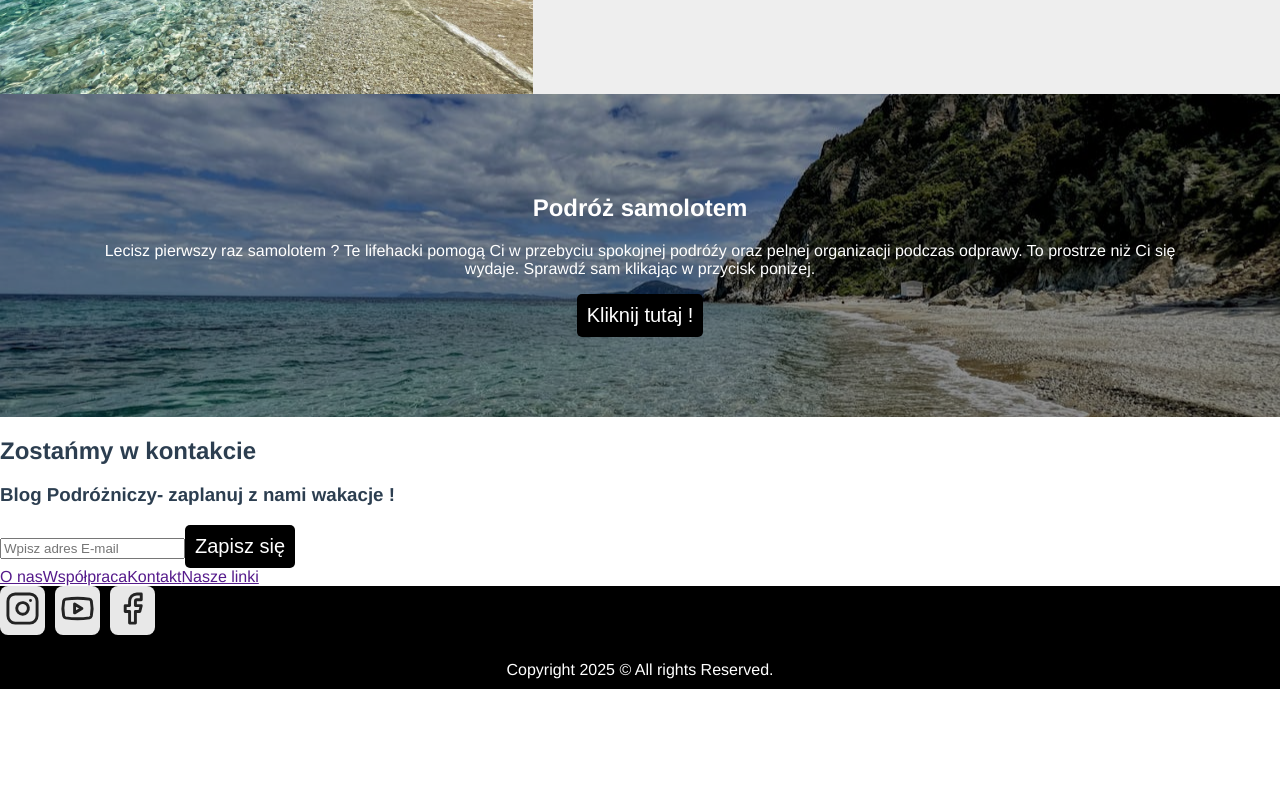
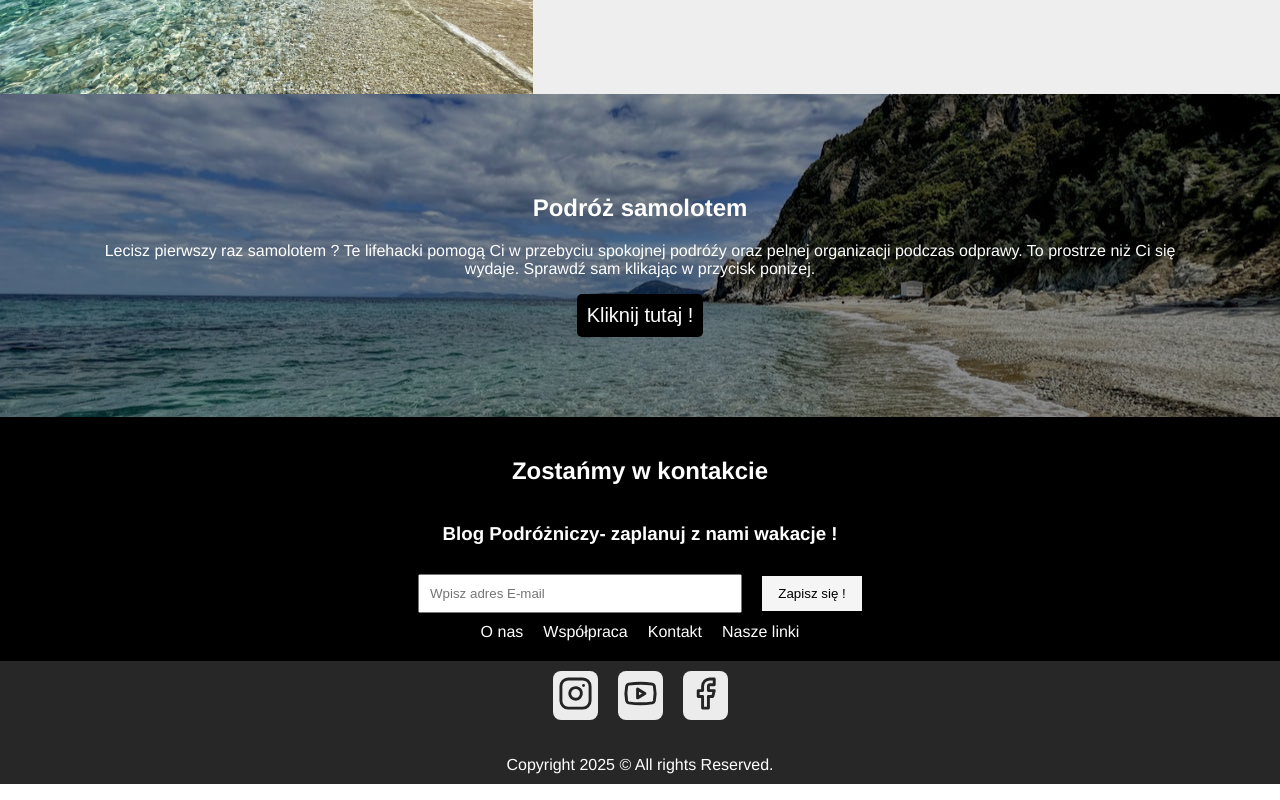
Before and after one commit to bartoszsmorawski/travel__blog, a Vue app: page / in a window 1280 px wide. Shown: the part 1555-2355 px from the top of the page. Before the commit the page ends 2260 px from the top, so only its background shows below. Built offline with nearby package versions, Linux system fonts and the light colour scheme.

Commit message:
Added new class and button and added new style to FooterSection.vue

```diff
--- a/src/components/organisms/FooterSection.vue
+++ b/src/components/organisms/FooterSection.vue
@@ -3,13 +3,15 @@
         <div class="Content">
             <h2 class="Title">{{ title }}</h2>
             <h3 class="subTitle">{{ subTitle }}</h3>
-            <input type="text" placeholder="Wpisz adres E-mail">
-            <BasicButton buttonText="Zapisz się" buttonColor="#000000" />
+            <div class="Newsletter">
+                <input class="input" type="text" placeholder="Wpisz adres E-mail">
+                <button class="button">Zapisz się !</button>
+            </div>
             <div class="subMenu">
-                <a href="">O nas</a>
-                <a href="">Współpraca</a>
-                <a href="">Kontakt</a>
-                <a href="">Nasze linki</a>
+                <a class="subMenuItem" href="">O nas</a>
+                <a class="subMenuItem" href="">Współpraca</a>
+                <a class="subMenuItem" href="">Kontakt</a>
+                <a class="subMenuItem" href="">Nasze linki</a>
             </div>
         </div>
         <div class="FooterBottom">
@@ -20,21 +22,59 @@
     </footer>
 </template>
 <script setup>
-import BasicButton from '../molecules/BasicButton.vue';
 import SocialMedia from '../molecules/SocialMedia.vue';
 defineProps({
     title: String,
     subTitle: String,
 })
-
 </script>
 <style scoped>
-.FooterBottom{
+.Content {
+    display: flex;
+    flex-direction: column;
+    justify-content: center;
+    align-items: center;
+    padding: 20px;
     background-color: #000000;
+    color: #fff;
 }
-.Copyright{
+
+.input {
+    padding: 10px;
+    margin: 10px;
+    width: 300px;
+}
+
+.button {
+    padding: 10px;
+    margin: 10px;
+    width: 100px;
+    background-color: #f5f5f5;
+    color: #000;
+    border: none;
+    cursor: pointer;
+}
+
+.subMenuItem {
+    color: #fff;
+    text-decoration: none;
+    padding: 10px;
+}
+
+.FooterBottom {
+    background-color: #000000d8;
+}
+
+.Copyright {
     color: #fff;
     text-align: center;
     padding: 10px;
 }
+
+.SocialMedia {
+    display: flex;
+    justify-content: center;
+    gap: 20px;
+    padding: 10px;
+}
 </style>
--- a/src/pages/HomeView.vue
+++ b/src/pages/HomeView.vue
@@ -21,6 +21,7 @@
 
     <FotoSectionBaner title="Podróż samolotem" :srcImg="require('@/assets/image/morze.jpg')"
         description="Lecisz pierwszy raz samolotem ? Te lifehacki pomogą Ci w przebyciu spokojnej podróźy oraz pelnej organizacji podczas odprawy. To prostrze niż Ci się wydaje. Sprawdź sam klikając w przycisk poniżej." />
+
     <FooterSection title="Zostańmy w kontakcie" subTitle="Blog Podróżniczy- zaplanuj z nami wakacje !"/>
 </template>
 
```
